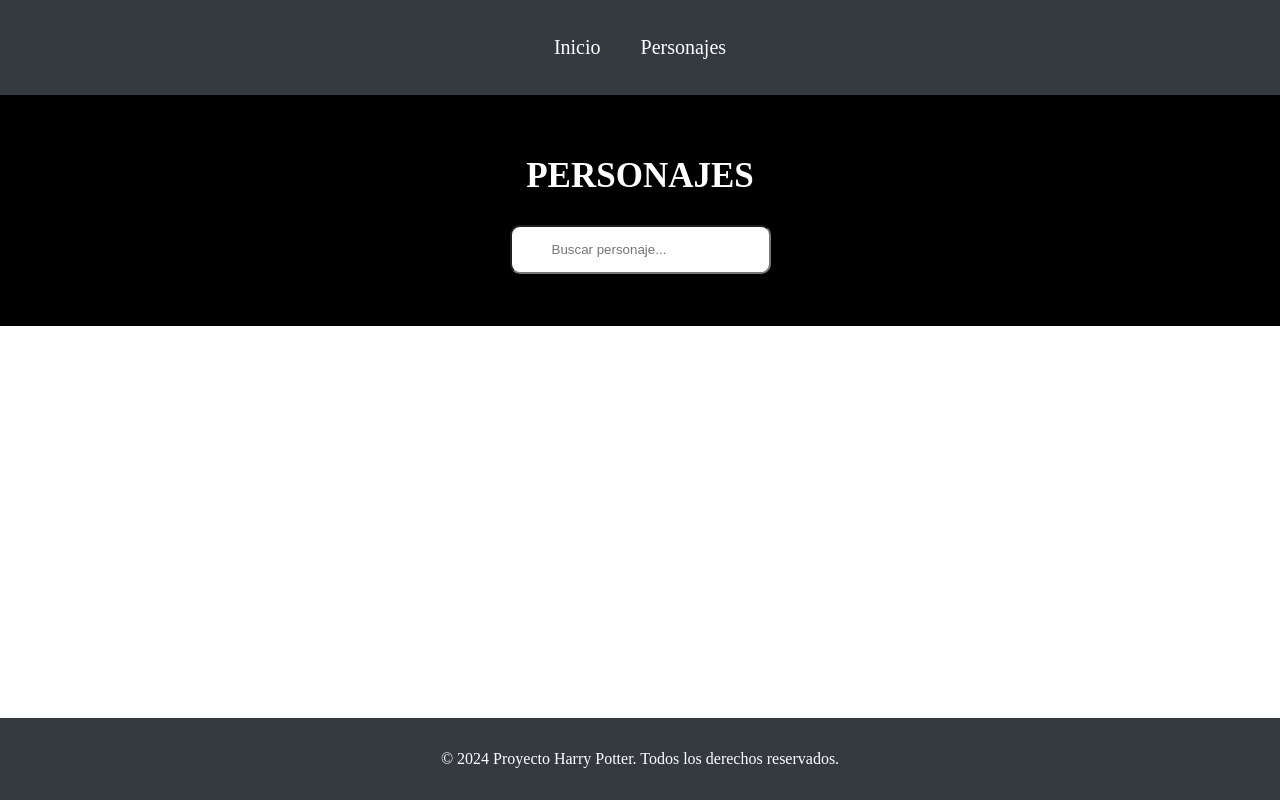
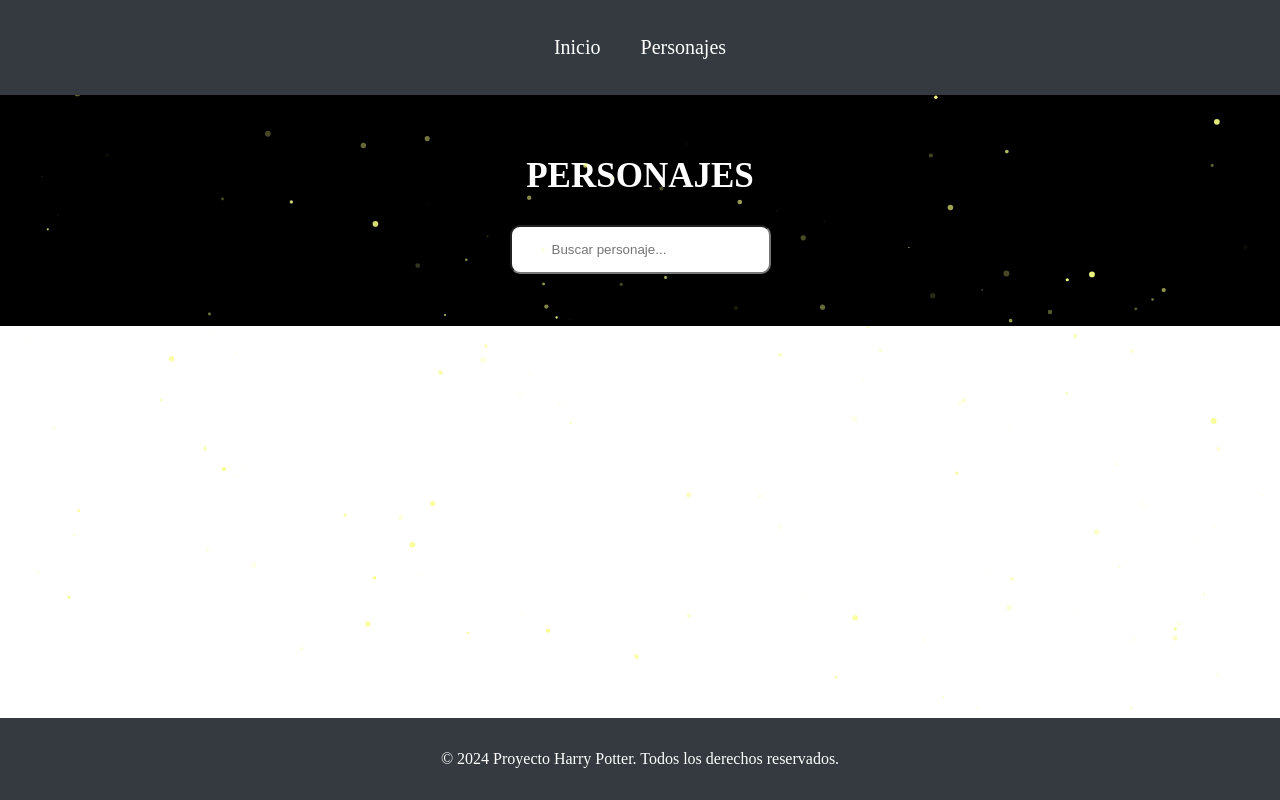
Before and after one commit to alexisb1994/project2, a plain HTML site: page pages/personajes.html in a window 1280 px wide. Drawn offline with Linux system fonts and the light colour scheme; no server answers.

Commit message:
modify:correction-js-particles

```diff
--- a/css/style.css
+++ b/css/style.css
@@ -475,7 +475,7 @@ header{
   z-index: 1;
   position: relative;
 }
-#particles-js{
+.particles-main{
   position: absolute;
   background-color: rgba(0, 0, 0, 0); /* Color de fondo */
    width: 100%;
@@ -485,3 +485,12 @@ header{
   z-index: 0;
    /* Asegura que esté detrás de otros elementos */
 }
+.particles-character{
+  position: fixed;
+  background-color: rgba(0, 0, 0, 0); /* Color de fondo */
+   width: 100%;
+  height: 100%;
+  top: 0px;
+  left: 0px;
+  z-index: 0;
+}
--- a/pages/personajes.html
+++ b/pages/personajes.html
@@ -17,7 +17,7 @@
       </nav>
 
     </header>
-
+    <div id="particles-js" class="particles-character"></div>
     <main>
 
         <section class="buscador">
@@ -36,9 +36,123 @@
     <footer>
       <p>&copy; 2024 Proyecto Harry Potter. Todos los derechos reservados.</p>
     </footer>
-    <!-- <script src="../app/fetch.js"></script> -->
-  <script src="../app/fetch.js"></script>
 
+    <script src="../app/fetch.js"></script>
+    <script src="../particles.min.js"></script>
+    <script>
+    particlesJS(
+      {
+      "particles": {
+        "number": {
+          "value": 152,
+          "density": {
+            "enable": true,
+            "value_area": 800
+          }
+        },
+        "color": {
+          "value": "#f7ff84"
+        },
+        "shape": {
+          "type": "circle",
+          "stroke": {
+            "width": 0,
+            "color": "#000000"
+          },
+          "polygon": {
+            "nb_sides": 5
+          },
+          "image": {
+            "src": "img/github.svg",
+            "width": 100,
+            "height": 100
+          }
+        },
+        "opacity": {
+          "value": 1,
+          "random": true,
+          "anim": {
+            "enable": true,
+            "speed": 1,
+            "opacity_min": 0,
+            "sync": false
+          }
+        },
+        "size": {
+          "value": 3,
+          "random": true,
+          "anim": {
+            "enable": false,
+            "speed": 4,
+            "size_min": 0.3,
+            "sync": false
+          }
+        },
+        "line_linked": {
+          "enable": false,
+          "distance": 150,
+          "color": "#ffffff",
+          "opacity": 0.4,
+          "width": 1
+        },
+        "move": {
+          "enable": true,
+          "speed": 1,
+          "direction": "none",
+          "random": true,
+          "straight": false,
+          "out_mode": "out",
+          "bounce": false,
+          "attract": {
+            "enable": false,
+            "rotateX": 600,
+            "rotateY": 600
+          }
+        }
+      },
+      "interactivity": {
+        "detect_on": "canvas",
+        "events": {
+          "onhover": {
+            "enable": false,
+            "mode": "bubble"
+          },
+          "onclick": {
+            "enable": false,
+            "mode": "repulse"
+          },
+          "resize": true
+        },
+        "modes": {
+          "grab": {
+            "distance": 400,
+            "line_linked": {
+              "opacity": 1
+            }
+          },
+          "bubble": {
+            "distance": 250,
+            "size": 0,
+            "duration": 2,
+            "opacity": 0,
+            "speed": 3
+          },
+          "repulse": {
+            "distance": 400,
+            "duration": 0.4
+          },
+          "push": {
+            "particles_nb": 4
+          },
+          "remove": {
+            "particles_nb": 2
+          }
+        }
+      },
+      "retina_detect": true
+    }
+    )
+    </script>
 </script>
 
 </body>
```
Also changed, not shown: index.html (+1 -1 lines).
